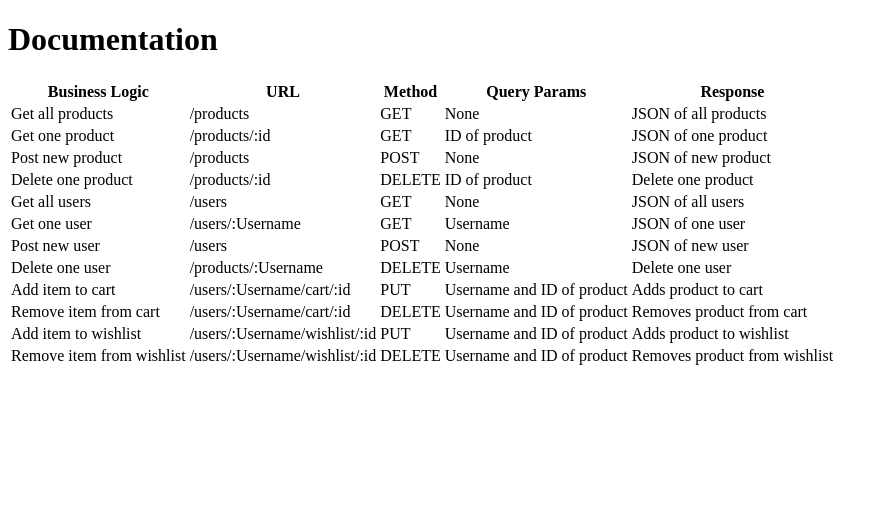
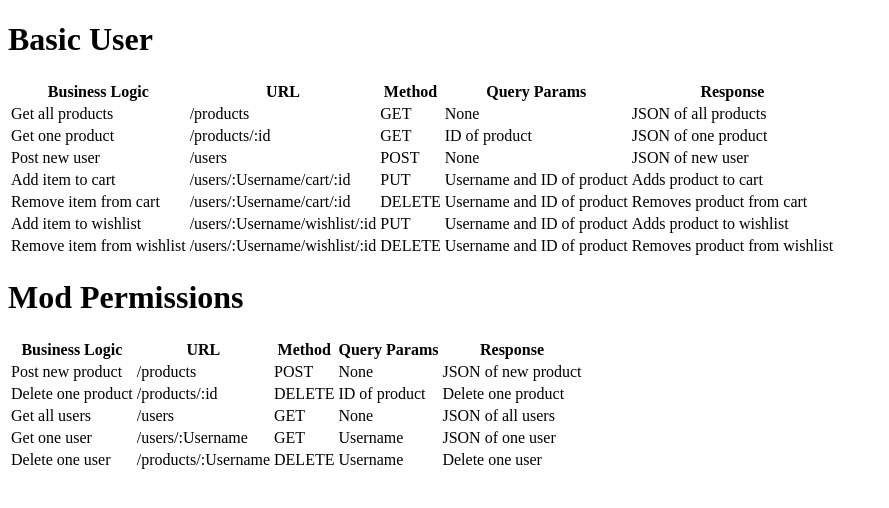
Before and after one commit to c0decel/transparent-storefront-api, a website: page public/documentation.html in a window 1280 px wide. Shown: the whole page, without its empty margins (0-889 px from the left). Drawn offline with Linux system fonts and the light colour scheme.

Commit message:
Add files via upload

```diff
--- a/public/documentation.html
+++ b/public/documentation.html
@@ -4,7 +4,7 @@
         <title>Documentation</title>
     </head>
     <body>
-        <h1>Documentation</h1>
+        <h1>Basic User</h1>
         <table>
             <thead>
                 <tr>
@@ -33,38 +33,6 @@
             </tbody>
 
             <tbody>
-                <td>Post new product</td>
-                <td>/products</td>
-                <td>POST</td>
-                <td>None</td>
-                <td>JSON of new product</td>
-            </tbody>
-
-            <tbody>
-                <td>Delete one product</td>
-                <td>/products/:id</td>
-                <td>DELETE</td>
-                <td>ID of product</td>
-                <td>Delete one product</td>
-            </tbody>
-
-            <tbody>
-                <td>Get all users</td>
-                <td>/users</td>
-                <td>GET</td>
-                <td>None</td>
-                <td>JSON of all users</td>
-            </tbody>
-
-            <tbody>
-                <td>Get one user</td>
-                <td>/users/:Username</td>
-                <td>GET</td>
-                <td>Username</td>
-                <td>JSON of one user</td>
-            </tbody>
-
-            <tbody>
                 <td>Post new user</td>
                 <td>/users</td>
                 <td>POST</td>
@@ -72,13 +40,6 @@
                 <td>JSON of new user</td>
             </tbody>
 
-            <tbody>
-                <td>Delete one user</td>
-                <td>/products/:Username</td>
-                <td>DELETE</td>
-                <td>Username</td>
-                <td>Delete one user</td>
-            </tbody>
 
             <tbody>
                 <td>Add item to cart</td>
@@ -113,5 +74,53 @@
             </tbody>
         </table>
 
+        <h1>Mod Permissions</h1>
+        <table>
+            <thead>
+                <tr>
+                    <th>Business Logic</th>
+                    <th>URL</th>
+                    <th>Method</th>
+                    <th>Query Params</th>
+                    <th>Response</th>
+                </tr>
+            </thead>
+            <tbody>
+                <td>Post new product</td>
+                <td>/products</td>
+                <td>POST</td>
+                <td>None</td>
+                <td>JSON of new product</td>
+            </tbody>
+            <tbody>
+                <td>Delete one product</td>
+                <td>/products/:id</td>
+                <td>DELETE</td>
+                <td>ID of product</td>
+                <td>Delete one product</td>
+            </tbody>
+            <tbody>
+                <td>Get all users</td>
+                <td>/users</td>
+                <td>GET</td>
+                <td>None</td>
+                <td>JSON of all users</td>
+            </tbody>
+            <tbody>
+                <td>Get one user</td>
+                <td>/users/:Username</td>
+                <td>GET</td>
+                <td>Username</td>
+                <td>JSON of one user</td>
+            </tbody>
+            <tbody>
+                <td>Delete one user</td>
+                <td>/products/:Username</td>
+                <td>DELETE</td>
+                <td>Username</td>
+                <td>Delete one user</td>
+            </tbody>
+        </table>
+
     </body>
 </html>
```
